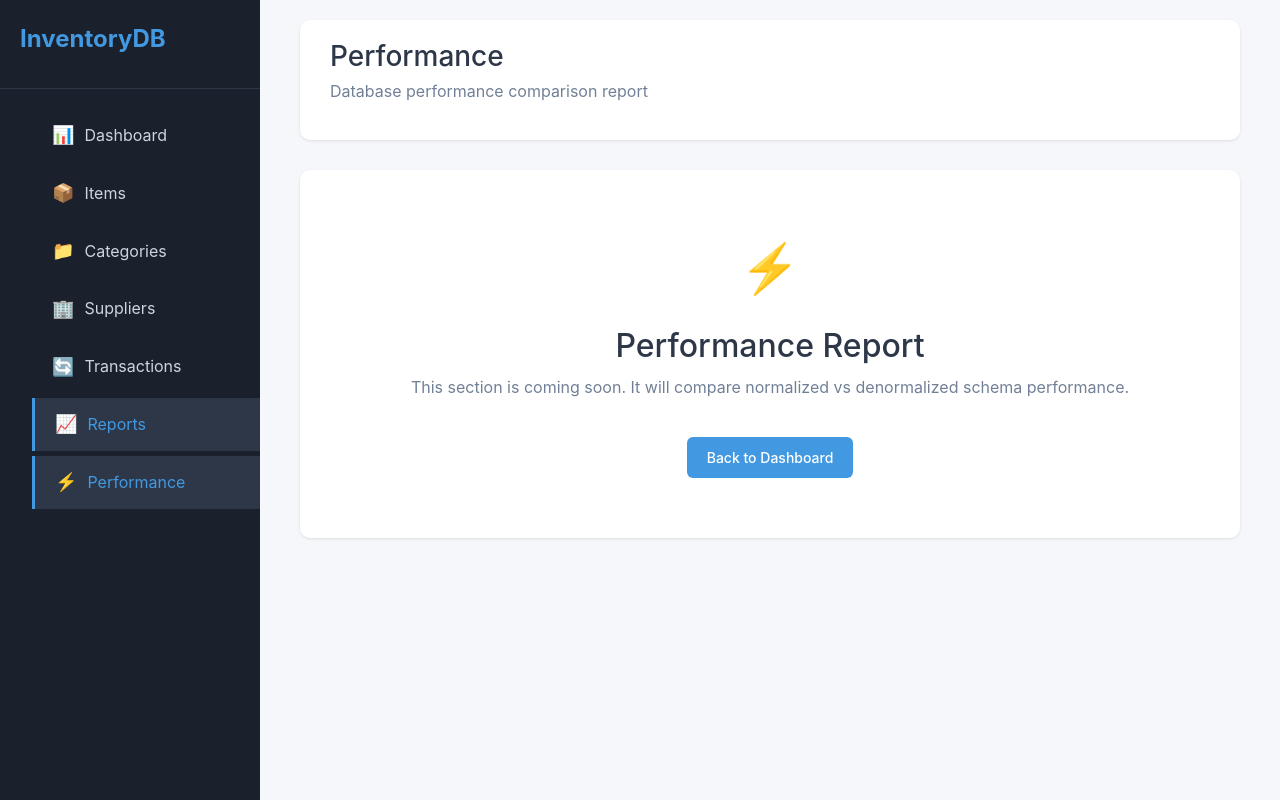
After one commit to EmmanuelDanso1/inventory, a Flask app: page /reports/performance in a window 1280 px wide. The commit adds this page. Run offline with Flask 3, Linux system fonts and the light colour scheme.

Commit message:
update on the icon for url

```diff
--- a/invent_app/templates/base.html
+++ b/invent_app/templates/base.html
@@ -4,6 +4,8 @@
     <meta charset="UTF-8">
     <meta name="viewport" content="width=device-width, initial-scale=1.0">
     <title>{% block title %}Inventory Management System{% endblock %}</title>
+    <link rel="icon" type="image/png" sizes="512x512" href="{{ url_for('static', filename='images/database.png') }}">
+
     <!-- Bootstrap CSS -->
     <link rel="stylesheet" href="https://cdn.jsdelivr.net/npm/bootstrap@5.3.0/dist/css/bootstrap.min.css">
 
--- /dev/null
+++ b/invent_app/templates/reports/performance.html
@@ -0,0 +1,19 @@
+{% extends "base.html" %}
+
+{% block title %}Performance{% endblock %}
+
+{% block content %}
+<div class="header">
+    <div>
+        <h1>Performance</h1>
+        <p style="color: #718096; margin-top: 5px;">Database performance comparison report</p>
+    </div>
+</div>
+
+<div class="table-section" style="text-align: center; padding: 60px;">
+    <div style="font-size: 48px; margin-bottom: 20px;">⚡</div>
+    <h2 style="color: #2d3748; margin-bottom: 10px;">Performance Report</h2>
+    <p style="color: #718096;">This section is coming soon. It will compare normalized vs denormalized schema performance.</p>
+    <a href="{{ url_for('main.dashboard') }}" class="btn btn-primary" style="margin-top: 20px;">Back to Dashboard</a>
+</div>
+{% endblock %}
```
Also changed, not shown: invent_app/static/images/database.png (added), invent_app/static/images/stock.png (added).
